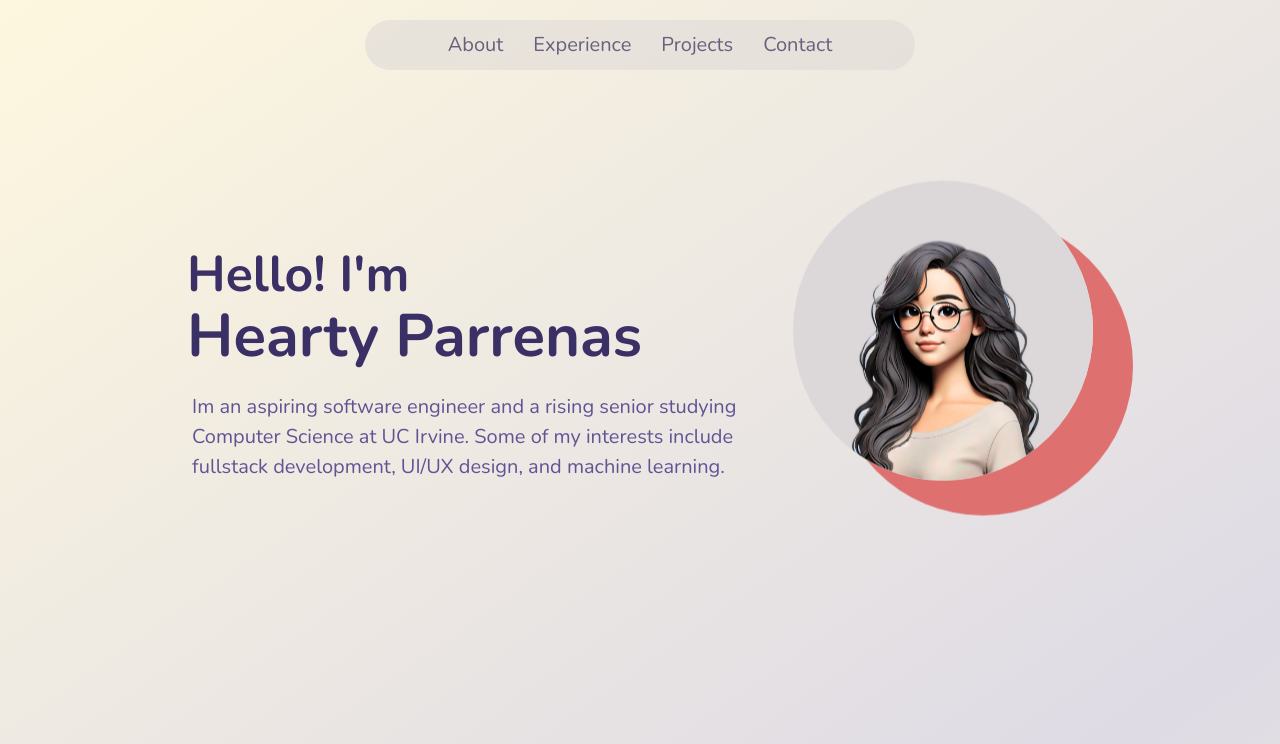
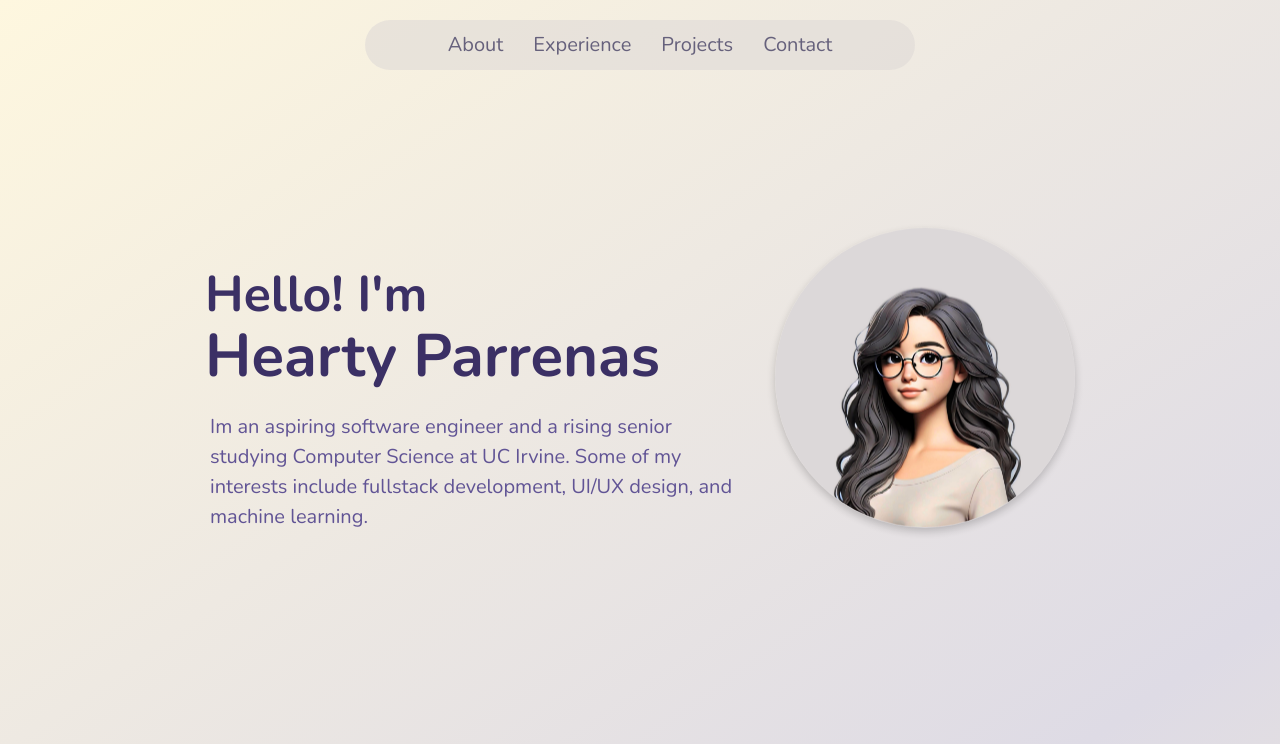
Before and after one commit to heartybp/PortfolioWebsite, a plain HTML site: page index.html in a window 1280 px wide. Shown: the top 744 px of the page. Drawn offline with nearby package versions, Linux system fonts and the light colour scheme.

Commit message:
Changed height to padding

```diff
--- a/index.html
+++ b/index.html
@@ -7,9 +7,6 @@
     <title>Document</title>
 </head>
 <body>
-
-    <div class="landing">
-
 
     <div class="navbar">
         <div class="container">
@@ -50,12 +47,10 @@
                 </div>
             </div>
 
-
         </div>
     </header>
-    </div>
 
-    <section class="exp-edu>
+    <div class="exp-edu">
         <div class="container">
             <div class="experience">
                 <h1>Experience</h1>
@@ -118,7 +113,7 @@
             </div>
 
         </div>
-    </section>
+    </div>
 
     <projects class="projects">
         <h1>Projects</h1>
--- a/style.css
+++ b/style.css
@@ -14,10 +14,6 @@ body{
     /* linear-gradient(145deg, #e0fcff, #c1c8f6, #ffc8e4, #ffffff); */
 }
 
-.landing{
-    height:100vh;
-}
-
 /* --------------- NavBar Styling ------------------ */
 .navbar{
     margin-top:20px;
@@ -31,12 +27,11 @@ body{
     height:50px;
     border-radius: 50px;
     width:550px;
-    margin-left:30px;
-    margin-right:30px;
+    /* margin-left:30px;
+    margin-right:30px; */
 
     display: flex;
     align-items:center;
-
 }
 
 .navbar .container ul{
@@ -67,22 +62,21 @@ body{
 .header{
     display:flex;
     justify-content: center;
-    /* margin-top:50px; */
+    padding-top:100px;
+    padding-bottom:215px;
 }
 
 .header .container{
             /* background:white; */
 
-    width:75%;
-    /* margin-left:100px;
-    margin-right:100px; */
-    padding-top:80px;
+    /* max-width:70%; */
+    width:900px;
 
 
     display:flex;
     align-items:center;
-    justify-content:center
-    /* flex-wrap:wrap; */
+    justify-content:center;
+    flex-wrap:wrap;
 }
 
 .header .heading{
@@ -124,20 +118,21 @@ body{
     box-shadow: 40px 35px #9c92c5; */
 }
 
+/* ------------------------- Flip card ------------------------- */
 .flip-card {
-    border-radius:50%;
-    background: linear-gradient(to bottom right,#faf9f4, #d6c5c5);
+    min-width: 0;
+    min-height: 0;
+    overflow: hidden;
+
+    border-radius: 50%;
+    background-color: transparent;
     width: 300px;
     height: 300px;
     perspective: 1000px;
-    box-shadow: 40px 35px #de7070;
-
-    animation-name: floating;
-    animation-duration: 3s;
-    animation-iteration-count: infinite;
-    animation-timing-function: ease-in-out;
+    box-shadow: 0 4px 8px rgba(0, 0, 0, 0.2);
+    animation: floating 3s infinite ease-in-out;
     margin-left: 30px;
-    margin-top: 5px;
+    margin-top: 30px;
 }
 
 @keyframes floating {
@@ -163,10 +158,15 @@ body{
     position: absolute;
     width: 100%;
     height: 100%;
-    -webkit-backface-visibility: hidden;
     backface-visibility: hidden;
+    -webkit-backface-visibility: hidden; /* Safari */
 }
 
 .flip-card-back {
     transform: rotateY(180deg);
 }
+
+/* --------------- Exp-Edu ------------------ */
+.exp-edu .container{
+    background-color:white;
+}
```
